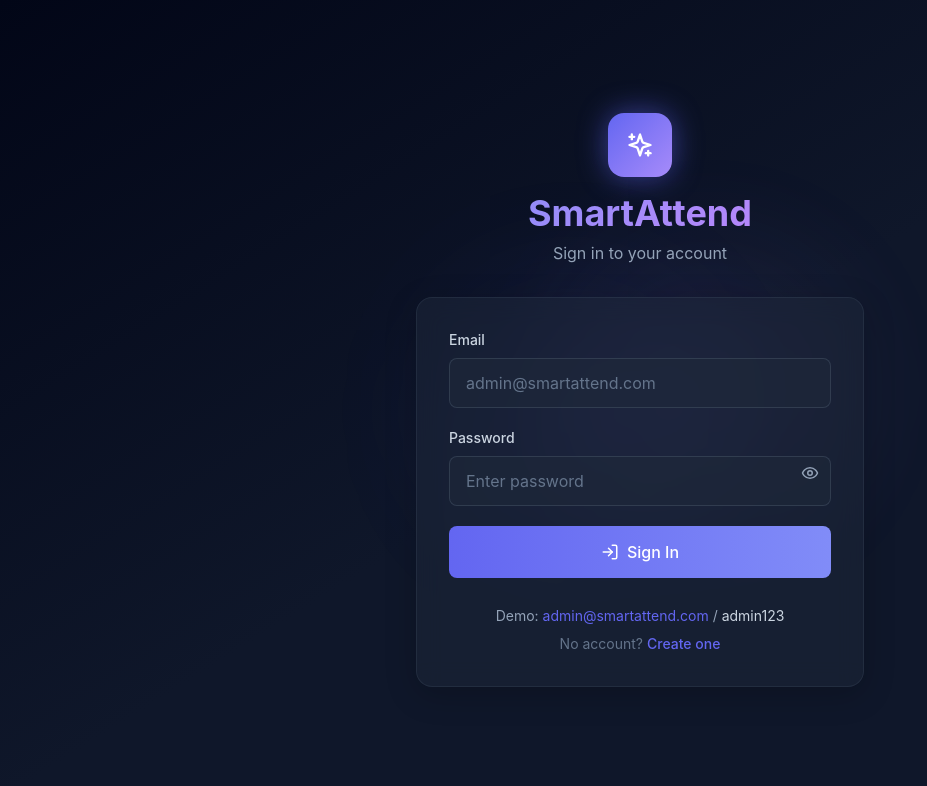
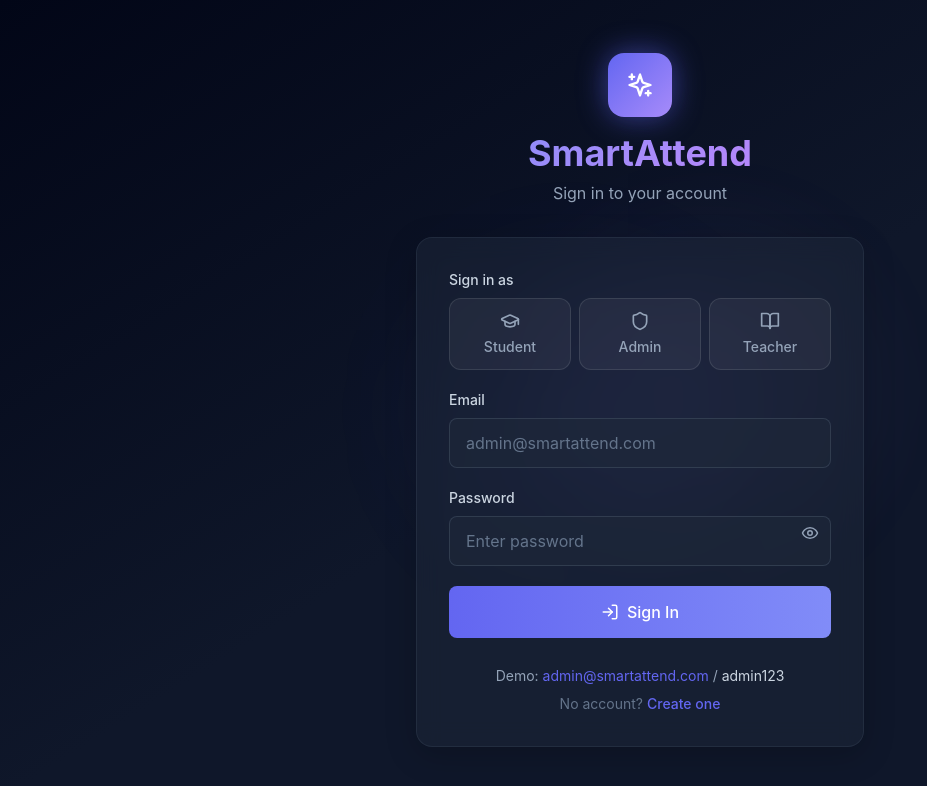
Before and after one commit to PiyushAnand2006/Smart_Attendance_System, a Next.js app in the folder frontend/: page /login in a window 1280 px wide. Shown: the top 786 px of the page, without its empty margins (0-927 px from the left). Built offline with nearby package versions, Linux system fonts and the light colour scheme.

Commit message:
Added role selection buttons for student, admin and teacher sign in

```diff
--- a/frontend/src/app/login/page.tsx
+++ b/frontend/src/app/login/page.tsx
@@ -1,15 +1,28 @@
 'use client';
 import { useState } from 'react';
 import { useRouter } from 'next/navigation';
-import { Eye, EyeOff, LogIn, UserPlus, Sparkles } from 'lucide-react';
+import { Eye, EyeOff, LogIn, UserPlus, Sparkles, Shield, GraduationCap, BookOpen } from 'lucide-react';
 import Link from 'next/link';
+
+const ROLES = [
+  { key: 'student', label: 'Student', icon: GraduationCap, email: 'student@smartattend.com', password: 'student123' },
+  { key: 'admin', label: 'Admin', icon: Shield, email: 'admin@smartattend.com', password: 'admin123' },
+  { key: 'faculty', label: 'Teacher', icon: BookOpen, email: 'faculty@smartattend.com', password: 'faculty123' },
+] as const;
 
 export default function LoginPage() {
   const router = useRouter();
   const [form, setForm] = useState({ email: '', password: '' });
+  const [role, setRole] = useState<string>('');
   const [error, setError] = useState('');
   const [loading, setLoading] = useState(false);
   const [showPwd, setShowPwd] = useState(false);
+
+  const selectRole = (r: typeof ROLES[number]) => {
+    setRole(r.key);
+    setForm({ email: r.email, password: r.password });
+    setError('');
+  };
 
   const handleSubmit = async (e: React.FormEvent) => {
     e.preventDefault(); setError(''); setLoading(true);
@@ -17,7 +30,7 @@ export default function LoginPage() {
       const res = await fetch('/api/auth/login', {
         method: 'POST',
         headers: { 'Content-Type': 'application/json' },
-        body: JSON.stringify(form),
+        body: JSON.stringify({ ...form, role }),
       });
       const data = await res.json();
       if (!res.ok) throw new Error(data.message || 'Login failed');
@@ -48,14 +61,34 @@ export default function LoginPage() {
             <div className="p-3 rounded-lg bg-danger/20 border border-danger/50 text-danger text-sm animate-scale-in">{error}</div>
           )}
           <div>
+            <label className="block text-sm font-medium text-slate-300 mb-2">Sign in as</label>
+            <div className="grid grid-cols-3 gap-2">
+              {ROLES.map((r) => {
+                const Icon = r.icon;
+                const active = role === r.key;
+                return (
+                  <button key={r.key} type="button" onClick={() => selectRole(r)}
+                    className={`flex flex-col items-center gap-1.5 py-3 px-2 rounded-xl border text-sm font-medium transition-all duration-200 ${
+                      active
+                        ? 'bg-accent/20 border-accent text-accent shadow-lg shadow-accent/20'
+                        : 'bg-white/5 border-white/10 text-slate-400 hover:border-accent/50 hover:text-slate-200'
+                    }`}>
+                    <Icon size={20} />
+                    {r.label}
+                  </button>
+                );
+              })}
+            </div>
+          </div>
+          <div>
             <label className="block text-sm font-medium text-slate-300 mb-2">Email</label>
-            <input type="email" value={form.email} onChange={(e) => setForm({...form, email: e.target.value})}
+            <input type="email" value={form.email} onChange={(e) => setForm({ ...form, email: e.target.value })}
               className="input-field" placeholder="admin@smartattend.com" required />
           </div>
           <div className="relative">
             <label className="block text-sm font-medium text-slate-300 mb-2">Password</label>
             <input type={showPwd ? 'text' : 'password'} value={form.password}
-              onChange={(e) => setForm({...form, password: e.target.value})}
+              onChange={(e) => setForm({ ...form, password: e.target.value })}
               className="input-field pr-12" placeholder="Enter password" required />
             <button type="button" onClick={() => setShowPwd(!showPwd)}
               className="absolute right-3 top-9 text-slate-400 hover:text-accent transition-colors">
```
Also changed, not shown: 1 other file (tests, documents, lock files or other folders).
